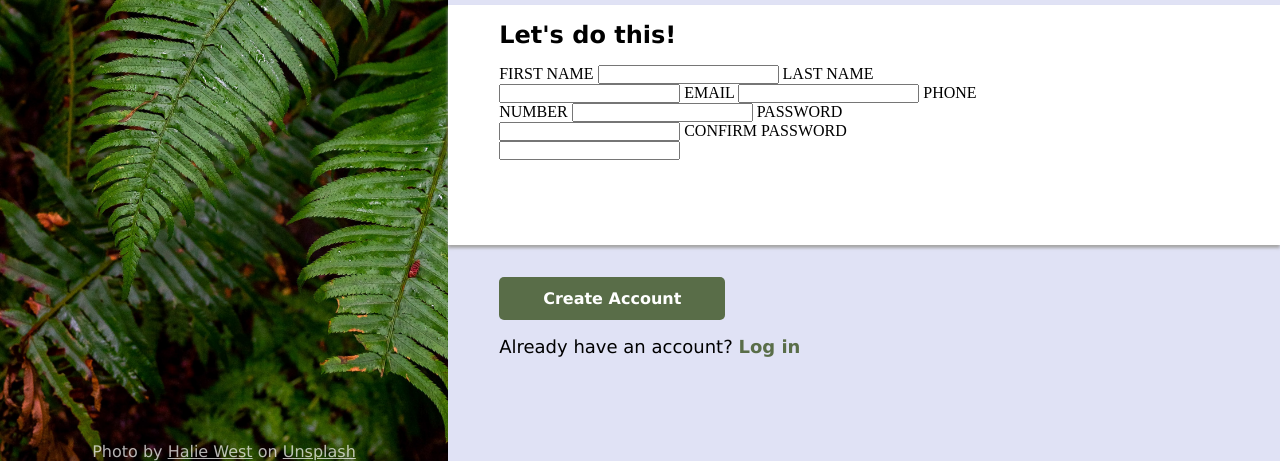
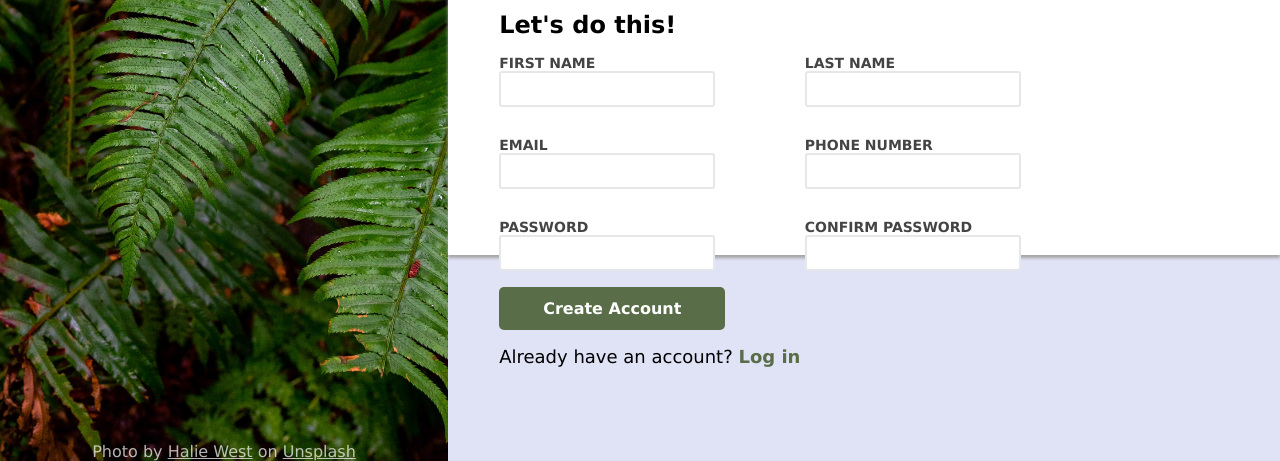
Before and after one commit to Evanp215/sign-up-form, a plain HTML site: page index.html in a window 1280 px wide. Shown: the part 339-800 px from the top of the page. Drawn offline with Linux system fonts and the light colour scheme; a web font is replaced by a local one.

Commit message:
Styling for form

```diff
--- a/index.html
+++ b/index.html
@@ -40,23 +40,27 @@
         <div id="form">
           <h2>Let's do this!</h2>
           <form action="#" method="post">
+            <div id="form-left">
               <label for="first_name">FIRST NAME</label>
               <input type="text" name="first_name" id="first_name">
-
-            <label for="last_name">LAST NAME</label>
-            <input type="text" name="" id="last_name">
 
               <label for="email">EMAIL</label>
               <input type="text" name="" id="email">
 
+              <label for="password">PASSWORD</label>
+              <input type="text" name="" id="password">
+            </div>
+
+            <div id="form-right">
+              <label for="last_name">LAST NAME</label>
+              <input type="text" name="" id="last_name">
+
               <label for="phone_number">PHONE NUMBER</label>
               <input type="text" name="" id="phone_number">
 
-            <label for="password">PASSWORD</label>
-            <input type="text" name="" id="password">
-
               <label for="confirm_password">CONFIRM PASSWORD</label>
               <input type="text" name="" id="confirm_password">
+            </div>
           </form>
         </div>
       </div>
--- a/styles.css
+++ b/styles.css
@@ -73,9 +73,10 @@
   background-color: #ffffff;
   box-shadow: 0px 3px 3px #a5a5a5;
   width: 100%;
+  padding-bottom: 20px;
 }
 #form {
-  max-width: 40vw;
+  max-width: 45vw;
   height: 30vh;
   padding-left: 4vw;
 }
@@ -107,3 +108,35 @@ p > a {
   color:#596D48 ;
   font-weight:bold ;
 }
+form {
+  display: flex;
+  gap: 7vw;
+  max-width: 34vw;
+}
+#form-left {
+  width: 50%;
+  display: flex;
+  flex-direction: column;
+}
+#form-right {
+  width: 50%;
+  display: flex;
+  flex-direction: column;
+}
+input {
+  margin-bottom: 30px;
+  border-radius: 3px;
+  border: 2px solid #E5E7EB;
+  padding: 8px 8px;
+  font-family: Verdana, Geneva, Tahoma, sans-serif;
+  font-size: 14px;
+  font-weight: 600;
+}
+input:focus {
+}
+label {
+  font-family: Verdana, Geneva, Tahoma, sans-serif;
+  font-size: 14px;
+  font-weight: 600;
+  color: #444;
+}
```
Lines whose indentation alone changed are shown as unchanged.
